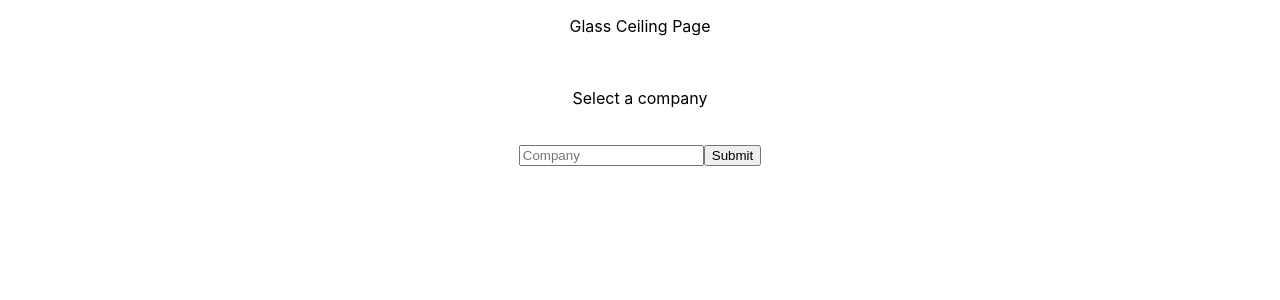
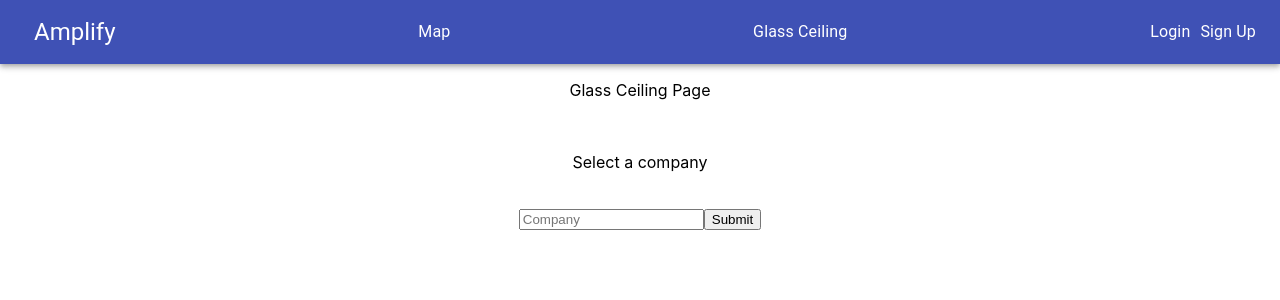
Before and after one commit to ChinemeremChigbo/HackHERS_2021, a React (Create React App) app in the folder client/: page /glassceiling in a window 1280 px wide. Shown: the top 300 px of the page. Built offline with nearby package versions, Linux system fonts and the light colour scheme; no server answers.

Commit message:
Added topbar with routing

```diff
--- a/client/src/App.js
+++ b/client/src/App.js
@@ -7,11 +7,13 @@ import LoginPage from "./components/LoginPage";
 import MapPage from "./components/MapPage";
 import GlassCeilingPage from "./components/GlassCeilingPage";
 import Cool from "./components/cool";
+import TopBar from "./components/TopBar";
 
 function App() {
   return (
     <Router>
       <div className="App">
+        <TopBar />
         <Switch>
           <Route exact path="/" component={LandingPage} />
           <Route path="/login" component={LoginPage} />
--- /dev/null
+++ b/client/src/components/TopBar.js
@@ -0,0 +1,61 @@
+import React from "react";
+import {
+  makeStyles,
+  AppBar,
+  Toolbar,
+  Typography,
+  Button,
+} from "@material-ui/core";
+import { NavLink } from "react-router-dom";
+
+const useStyles = makeStyles((theme) => ({
+  root: {
+    display: "flex",
+    alignItems: "center",
+    flexDirection: "row",
+    justifyContent: "space-between",
+  },
+  middle: {
+    display: "flex",
+    flexDirection: "row",
+    justifyContent: "space-evenly",
+    flexGrow: 999,
+  },
+  navlink: {
+    color: "white",
+    textDecoration: "none",
+    paddingLeft: 10,
+  },
+}));
+const TopBar = (props) => {
+  const classes = useStyles();
+  return (
+    <AppBar position="static">
+      <Toolbar className={classes.root}>
+        <div className={classes.root}>
+          <NavLink to="/" className={classes.navlink}>
+            <Typography variant="h5">Amplify</Typography>
+          </NavLink>
+        </div>
+        <div className={classes.middle}>
+          <NavLink to="/map" className={classes.navlink}>
+            <Typography variant="body1">Map</Typography>
+          </NavLink>
+          <NavLink to="/glassceiling" className={classes.navlink}>
+            <Typography variant="body1">Glass Ceiling</Typography>
+          </NavLink>
+        </div>
+        <div className={classes.root}>
+          <NavLink to="/login" className={classes.navlink}>
+            <Typography variant="body1">Login</Typography>
+          </NavLink>
+          <NavLink to="/signup" className={classes.navlink}>
+            <Typography variant="body1">Sign Up</Typography>
+          </NavLink>
+        </div>
+      </Toolbar>
+    </AppBar>
+  );
+};
+
+export default TopBar;
--- a/client/src/components/mapComponents/DisplayInjustice.js
+++ b/client/src/components/mapComponents/DisplayInjustice.js
@@ -6,34 +6,11 @@ import {
   DialogContentText,
   DialogTitle,
   Button,
-  makeStyles,
-  Paper,
-  useMediaQuery,
 } from "@material-ui/core";
-import { useTheme } from "@material-ui/core/styles";
-import { Typography } from "@material-ui/core";
-
-const useStyles = makeStyles((theme) => ({
-  paper: {
-    position: "absolute",
-    left: 0,
-    right: 0,
-    top: 0,
-    bottom: 0,
-    zIndex: 999,
-    width: 100,
-  },
-}));
 
 const CreateInjusticeDialog = (props) => {
   const { open, handleClose, body } = props;
-  const theme = useTheme();
-  const bigScreen = useMediaQuery(theme.breakpoints.up("sm"));
-  const classes = useStyles();
 
-  useEffect(() => {
-    console.log(bigScreen);
-  });
   return (
     <React.Fragment>
       <Dialog open={open} onClose={handleClose} maxWidth="md" fullWidth>
```
